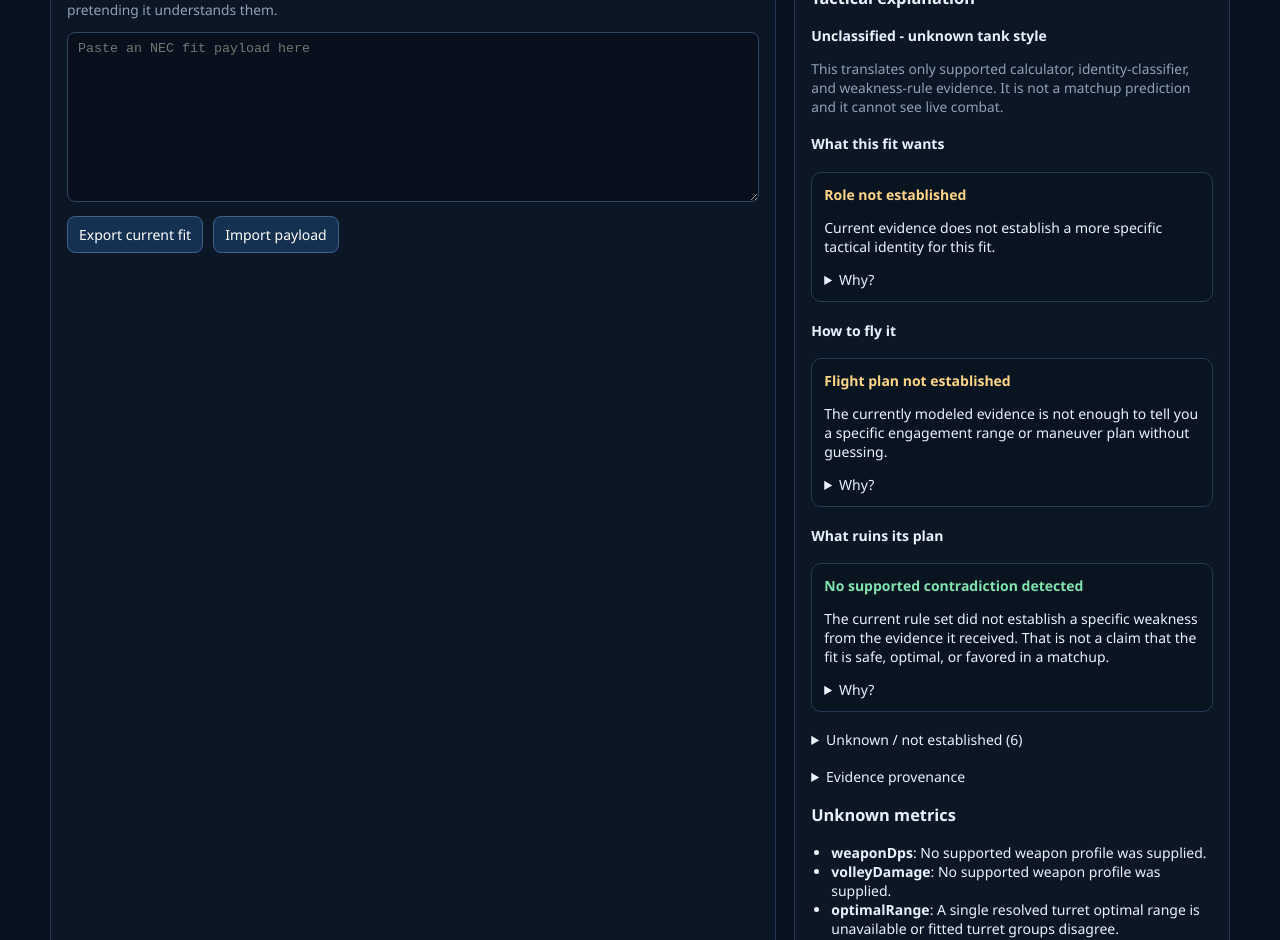
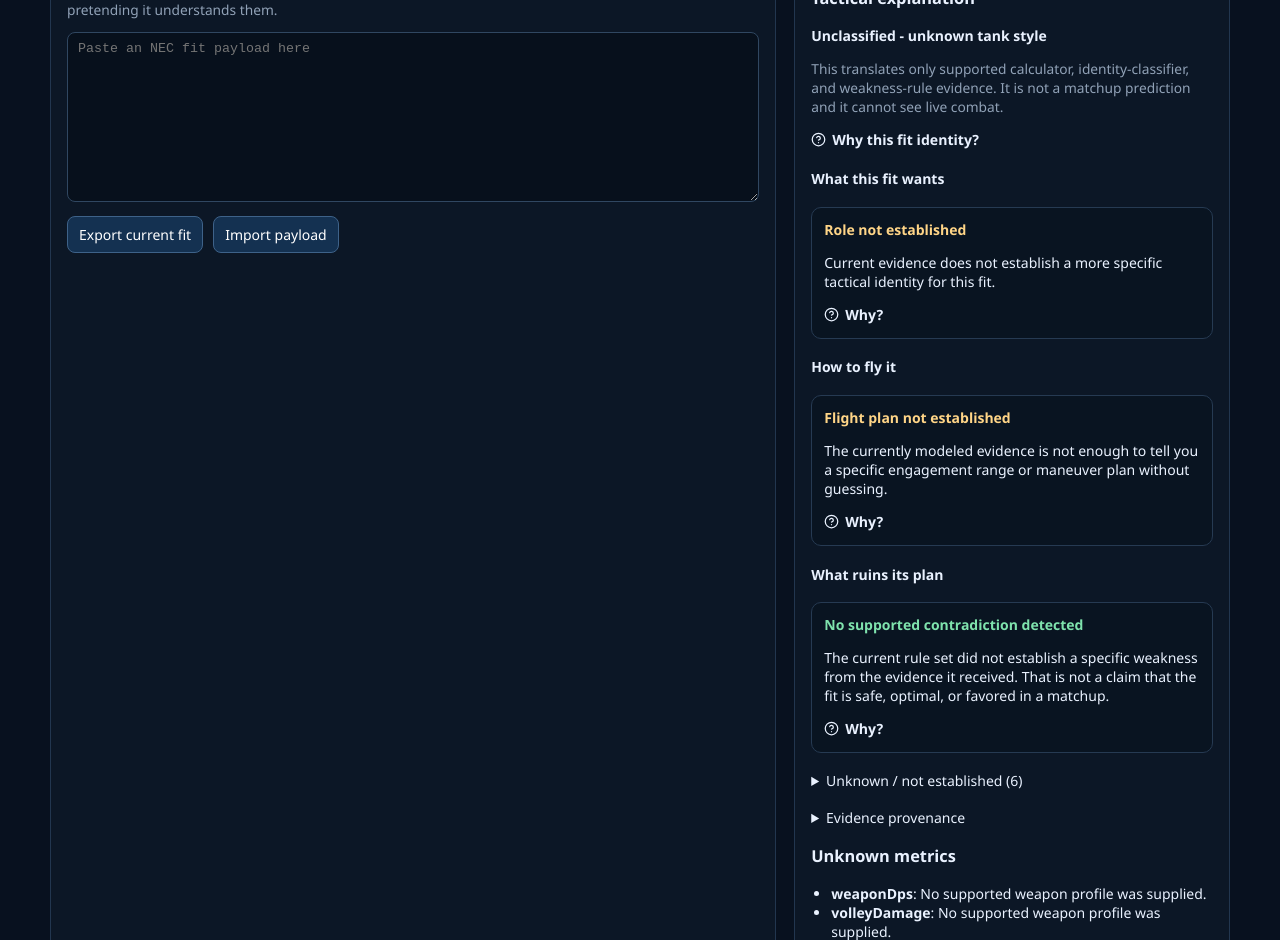
Before and after one commit to Ab0ut47Pandas/new-eden-companion, a Next.js app: page /fitting in a window 1280 px wide. Shown: the part 820-1760 px from the top of the page. Built offline with nearby package versions, Linux system fonts and the light colour scheme.

Commit message:
UX-02: standardize fit identity and tactical Why evidence

```diff
--- a/src/app/fitting/FittingBuilderClient.tsx
+++ b/src/app/fitting/FittingBuilderClient.tsx
@@ -2,6 +2,7 @@
 
 import { useMemo, useState } from "react";
 
+import { WhyDetails } from "@/components/why-details";
 import {
   compileBuilderState,
   createEmptyBuilderState,
@@ -26,11 +27,11 @@ function ExplanationCard({ card }: { card: TacticalExplanationCard }) {
     <article className={styles.card}>
       <strong className={toneClass}>{card.title}</strong>
       <p>{card.summary}</p>
-      <details>
-        <summary>Why?</summary>
-        {card.why.length ? <ul className={styles.warnings}>{card.why.map((reason) => <li key={reason}>{reason}</li>)}</ul> : <p className={styles.small}>No additional supported explanation is available.</p>}
-        {card.evidence.length ? <><strong>Evidence</strong><ul className={styles.warnings}>{card.evidence.map((evidence) => <li key={evidence}>{evidence}</li>)}</ul></> : null}
-      </details>
+      <WhyDetails
+        rule="Tactical guidance is emitted only from supported calculator, fit-identity, or weakness-rule output; missing matchup or live-combat state stays outside the conclusion."
+        reasons={card.why}
+        evidence={card.evidence}
+      />
     </article>
   );
 }
@@ -189,6 +190,14 @@ export function FittingBuilderClient() {
           <h3>Tactical explanation</h3>
           <p><strong>{tactical.headline}</strong></p>
           <p className={styles.small}>This translates only supported calculator, identity-classifier, and weakness-rule evidence. It is not a matchup prediction and it cannot see live combat.</p>
+          <WhyDetails
+            label="Why this fit identity?"
+            rule="The fit identity comes from explainable FIT-04 role/tank evidence. Ties and missing evidence remain mixed, unclassified, or unknown rather than being forced into a role."
+            reasons={tactical.whatThisFitWants[0]?.why ?? []}
+            evidence={tactical.whatThisFitWants[0]?.evidence ?? []}
+            provenance={tactical.provenance}
+            unknowns={tactical.unknowns}
+          />
 
           <h4>What this fit wants</h4>
           <div className={styles.cards}>{tactical.whatThisFitWants.map((card) => <ExplanationCard key={card.id} card={card} />)}</div>
```
